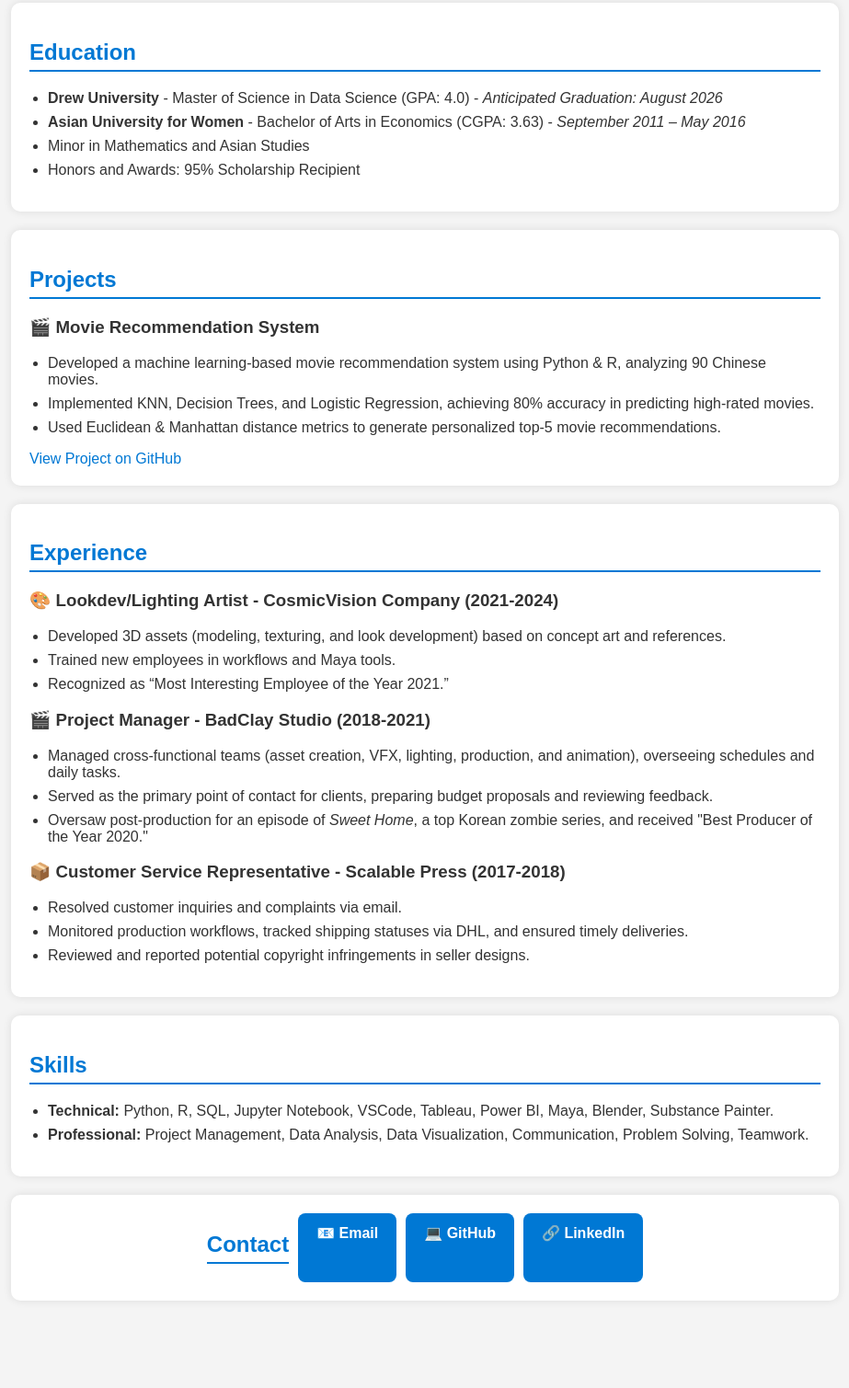
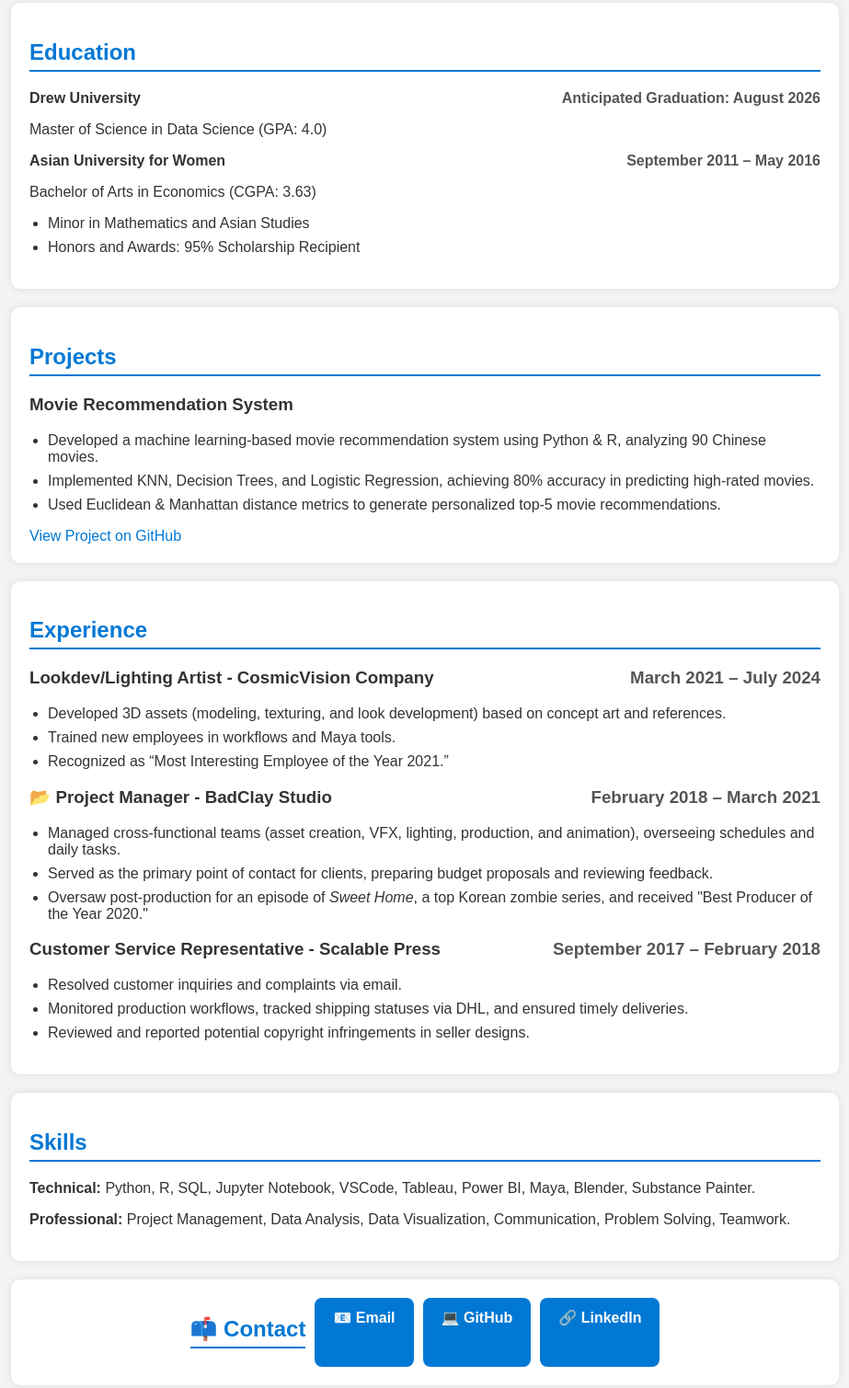
Before and after one commit to krisauw/krisauw.github.io, a plain HTML site: page index.html in a window 1280 px wide. Shown: the part 411-1920 px from the top of the page at 92% size, without its empty margins (178-1101 px from the left). Before the commit the page ends 1865 px from the top, so only its background shows below. Drawn offline with Linux system fonts and the light colour scheme.

Commit message:
Update index.html

```diff
--- a/index.html
+++ b/index.html
@@ -18,7 +18,7 @@
             padding: 20px;
         }
         header {
-            background-color: #0078D4; /* Changed to Blue */
+            background-color: #0078D4; /* Blue Header */
             color: white;
             text-align: center;
             padding: 40px 20px;
@@ -49,6 +49,11 @@
         ul li {
             margin: 8px 0;
         }
+        .time-period {
+            font-weight: bold;
+            float: right;
+            color: #555;
+        }
         a {
             color: #0078D4;
             text-decoration: none;
@@ -65,10 +70,10 @@
         .contact-links a {
             background: #0078D4;
             color: white;
-            padding: 12px 20px; /* Resized buttons */
+            padding: 12px 20px;
             border-radius: 8px;
             font-weight: bold;
-            font-size: 1rem; /* Increased text size */
+            font-size: 1rem;
         }
         .contact-links a:hover {
             background: #0056a3;
@@ -91,9 +96,12 @@
 
     <div class="section">
         <h2>Education</h2>
+        <p><strong>Drew University</strong> <span class="time-period">Anticipated Graduation: August 2026</span></p>
+        <p>Master of Science in Data Science (GPA: 4.0)</p>
+
+        <p><strong>Asian University for Women</strong> <span class="time-period">September 2011 – May 2016</span></p>
+        <p>Bachelor of Arts in Economics (CGPA: 3.63)</p>
         <ul>
-            <li><strong>Drew University</strong> - Master of Science in Data Science (GPA: 4.0) - <em>Anticipated Graduation: August 2026</em></li>
-            <li><strong>Asian University for Women</strong> - Bachelor of Arts in Economics (CGPA: 3.63) - <em>September 2011 – May 2016</em></li>
             <li>Minor in Mathematics and Asian Studies</li>
             <li>Honors and Awards: 95% Scholarship Recipient</li>
         </ul>
@@ -101,7 +109,7 @@
 
     <div class="section">
         <h2>Projects</h2>
-        <h3>🎬 Movie Recommendation System</h3>
+        <h3>Movie Recommendation System</h3>
         <ul>
             <li>Developed a machine learning-based movie recommendation system using Python & R, analyzing 90 Chinese movies.</li>
             <li>Implemented KNN, Decision Trees, and Logistic Regression, achieving 80% accuracy in predicting high-rated movies.</li>
@@ -112,21 +120,21 @@
 
     <div class="section">
         <h2>Experience</h2>
-        <h3>🎨 Lookdev/Lighting Artist - CosmicVision Company (2021-2024)</h3>
+        <h3>Lookdev/Lighting Artist - CosmicVision Company <span class="time-period">March 2021 – July 2024</span></h3>
         <ul>
             <li>Developed 3D assets (modeling, texturing, and look development) based on concept art and references.</li>
             <li>Trained new employees in workflows and Maya tools.</li>
             <li>Recognized as “Most Interesting Employee of the Year 2021.”</li>
         </ul>
 
-        <h3>🎬 Project Manager - BadClay Studio (2018-2021)</h3>
+        <h3>📂 Project Manager - BadClay Studio <span class="time-period">February 2018 – March 2021</span></h3>
         <ul>
             <li>Managed cross-functional teams (asset creation, VFX, lighting, production, and animation), overseeing schedules and daily tasks.</li>
             <li>Served as the primary point of contact for clients, preparing budget proposals and reviewing feedback.</li>
             <li>Oversaw post-production for an episode of <em>Sweet Home</em>, a top Korean zombie series, and received "Best Producer of the Year 2020."</li>
         </ul>
 
-        <h3>📦 Customer Service Representative - Scalable Press (2017-2018)</h3>
+        <h3>Customer Service Representative - Scalable Press <span class="time-period">September 2017 – February 2018</span></h3>
         <ul>
             <li>Resolved customer inquiries and complaints via email.</li>
             <li>Monitored production workflows, tracked shipping statuses via DHL, and ensured timely deliveries.</li>
@@ -136,14 +144,12 @@
 
     <div class="section">
         <h2>Skills</h2>
-        <ul>
-            <li><strong>Technical:</strong> Python, R, SQL, Jupyter Notebook, VSCode, Tableau, Power BI, Maya, Blender, Substance Painter.</li>
-            <li><strong>Professional:</strong> Project Management, Data Analysis, Data Visualization, Communication, Problem Solving, Teamwork.</li>
-        </ul>
+        <p><strong>Technical:</strong> Python, R, SQL, Jupyter Notebook, VSCode, Tableau, Power BI, Maya, Blender, Substance Painter.</p>
+        <p><strong>Professional:</strong> Project Management, Data Analysis, Data Visualization, Communication, Problem Solving, Teamwork.</p>
     </div>
 
     <div class="section contact-links">
-        <h2>Contact</h2>
+        <h2>📫 Contact</h2>
         <a href="mailto:hien.bui0393@gmail.com">📧 Email</a>
         <a href="https://github.com/krisauw" target="_blank">💻 GitHub</a>
         <a href="https://www.linkedin.com/in/hien-bui-emi-6273b010a/" target="_blank">🔗 LinkedIn</a>
```
